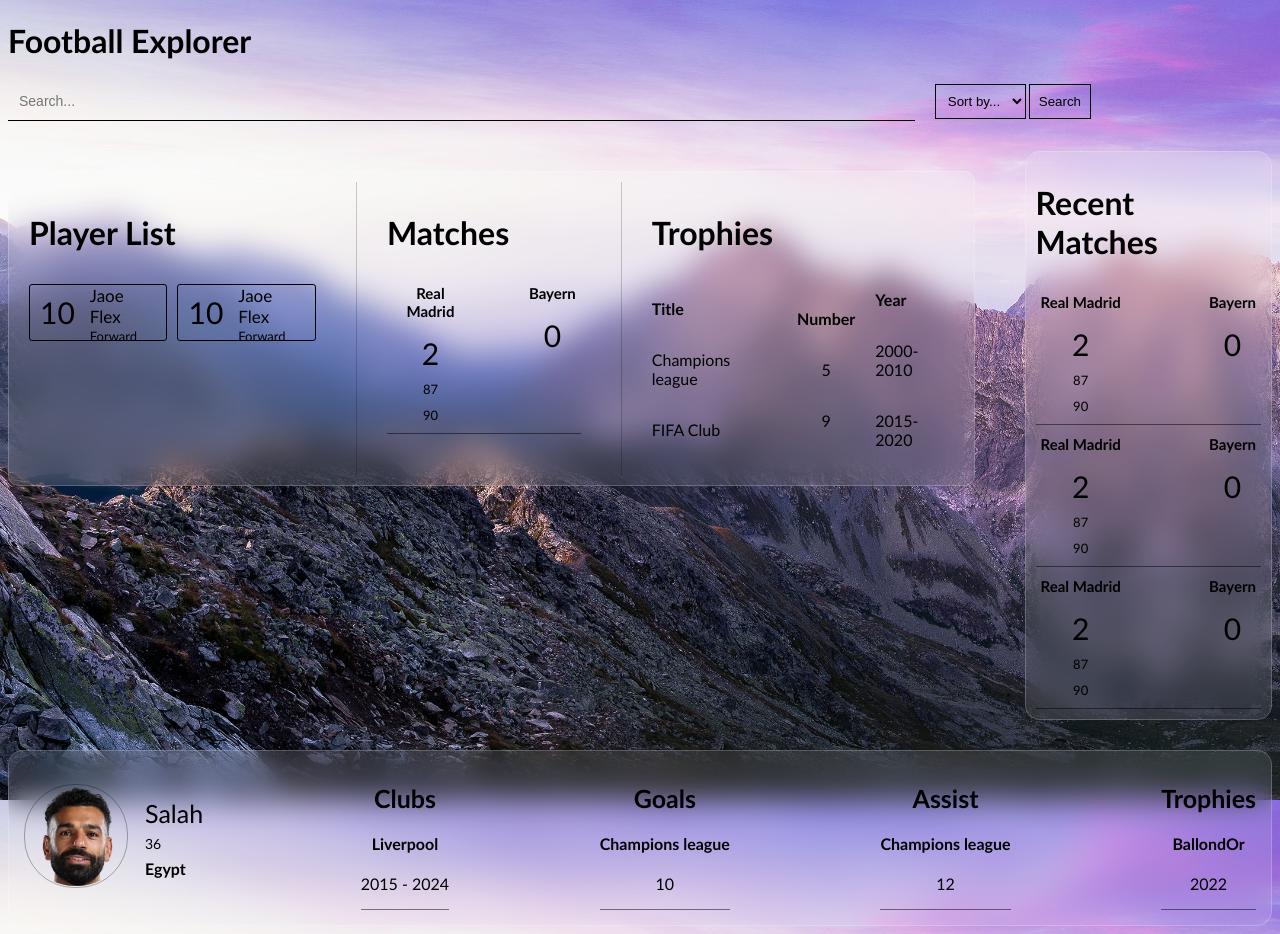
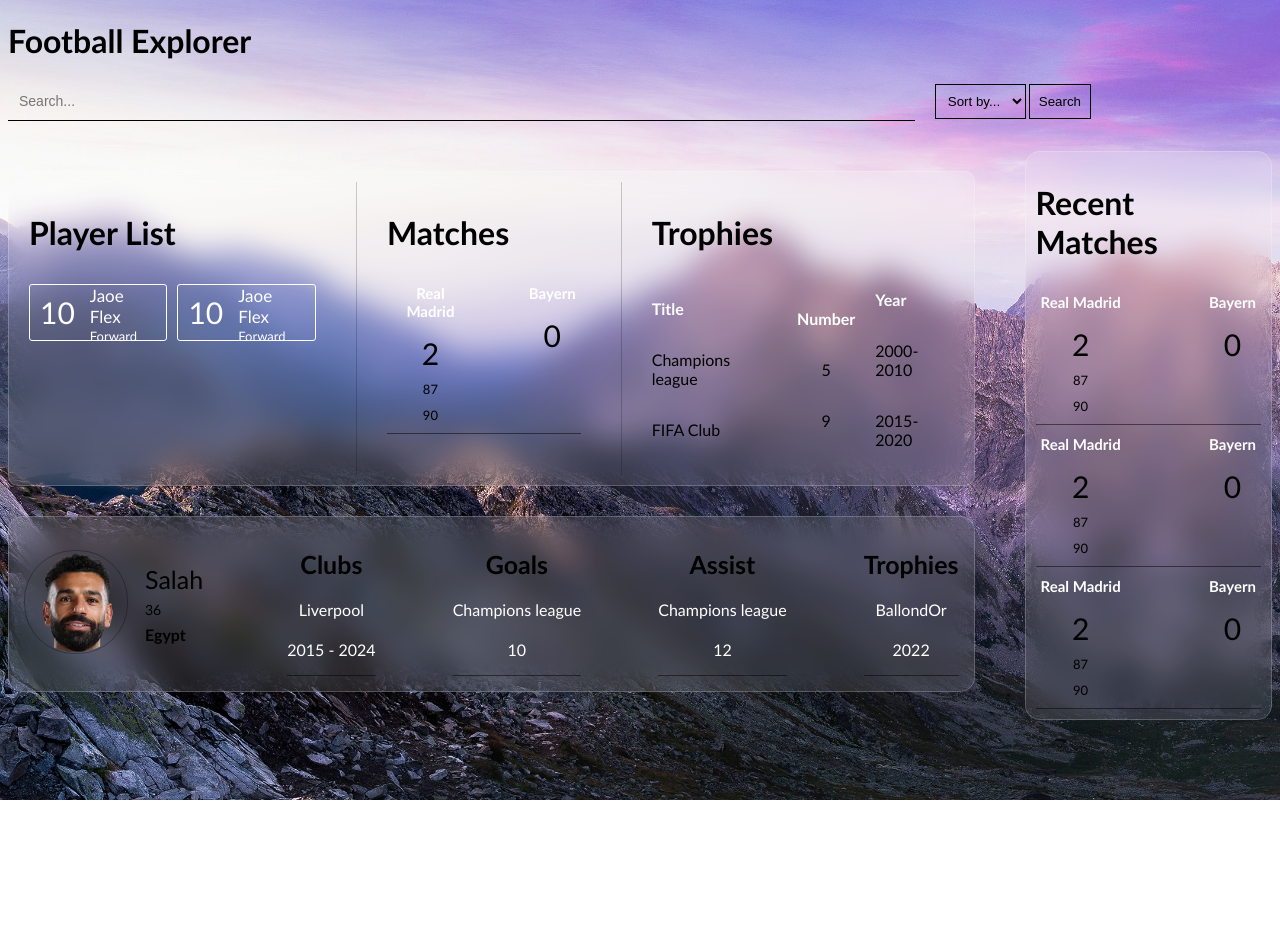
Before and after one commit to Musawer-P/APIs-Projects, a plain HTML site: page interactive-football-data-explorer/index.html in a window 1280 px wide. After the commit the page ends 800 px from the top, so only its background shows below. Drawn offline with Linux system fonts and the light colour scheme.

Commit message:
updating JS File

```diff
--- a/interactive-football-data-explorer/index.html
+++ b/interactive-football-data-explorer/index.html
@@ -16,13 +16,14 @@
     <input type="text" placeholder="Search..." id="search-input">
     <select id="sortSelect">
       <option value="">Sort by...</option>
-      <option value="rating">Player</option>
-      <option value="released">Team</option>
+      <option value="player">Player</option>
+      <option value="team">Team</option>
     </select>
     <button type="button" id="search-btn">Search</button>
   </div>
 <div class = "first-row">
-  <div class="team-div">
+  <div class = "merge" id = "merge">
+  <div class="team-div" id = "team-div">
     <div class="player-list-h1">
       <h1>Player List</h1>
       <div class="player-list">
@@ -84,6 +85,74 @@
     </div>
   </div>
 
+
+  <div class="player-info-main" id = "player-info-main">
+    <div class="container">
+      <div class="player-info">
+        <div class = "image-info">
+        <div class="image">
+          <img src="salah.png" id="player-img">
+        </div>
+
+          <div class="info-name">
+            <p id="player-name">Salah</p>
+            <p id="player-age">36</p>
+            <p id="player-nationality">Egypt</p>
+
+        </div>
+</div>
+
+        <div class="club-div">
+          <div class="club-div-head">
+            <h1>Clubs</h1>
+          </div>
+          <div class="club-div-name">
+            <h4>Liverpool</h4>
+            <p>2015 - 2024</p>
+          </div>
+        </div>
+
+ <div class="club-div">
+          <div class="club-div-head">
+            <h1>Goals</h1>
+          </div>
+          <div class="club-div-name">
+            <h4>Champions league</h4>
+            <p>10</p>
+          </div>
+        </div>
+
+
+        <div class="club-div">
+          <div class="club-div-head">
+            <h1>Assist</h1>
+          </div>
+          <div class="club-div-name">
+            <h4>Champions league</h4>
+            <p>12</p>
+          </div>
+        </div>
+
+
+        <div class="club-div">
+          <div class="club-div-head">
+            <h1>Trophies</h1>
+          </div>
+          <div class="club-div-name">
+            <h4>BallondOr</h4>
+            <p>2022</p>
+          </div>
+        </div>
+
+
+      </div>
+
+
+    </div>
+  </div>
+</div>
+
+
     <div class="recent-match">
       <div class="recent-view-matches">
         <h1>Recent Matches</h1>
@@ -139,71 +208,6 @@
     </div>
 </div>
 
-  <div class="player-info-main">
-    <div class="container">
-      <div class="player-info">
-        <div class = "image-info">
-        <div class="image">
-          <img src="salah.png" id="player-img">
-        </div>
-
-          <div class="info-name">
-            <p id="player-name">Salah</p>
-            <p id="player-age">36</p>
-            <p id="player-nationality">Egypt</p>
-
-        </div>
-</div>
-
-        <div class="club-div">
-          <div class="club-div-head">
-            <h1>Clubs</h1>
-          </div>
-          <div class="club-div-name">
-            <h4>Liverpool</h4>
-            <p>2015 - 2024</p>
-          </div>
-        </div>
-
- <div class="club-div">
-          <div class="club-div-head">
-            <h1>Goals</h1>
-          </div>
-          <div class="club-div-name">
-            <h4>Champions league</h4>
-            <p>10</p>
-          </div>
-        </div>
-
-
-
- <div class="club-div">
-          <div class="club-div-head">
-            <h1>Assist</h1>
-          </div>
-          <div class="club-div-name">
-            <h4>Champions league</h4>
-            <p>12</p>
-          </div>
-        </div>
-
-
-        <div class="club-div">
-          <div class="club-div-head">
-            <h1>Trophies</h1>
-          </div>
-          <div class="club-div-name">
-            <h4>BallondOr</h4>
-            <p>2022</p>
-          </div>
-        </div>
-
-
-      </div>
-
-
-    </div>
-  </div>
   <script src="script.js">
   </script>
 </body>
--- a/interactive-football-data-explorer/script.js
+++ b/interactive-football-data-explorer/script.js
@@ -1,4 +1,27 @@
-const API_KEY = ""; // your football-data.org API key
+  const select = document.getElementById("sortSelect");
+  const playerDiv = document.getElementById("player-info-main");
+  const teamDiv = document.getElementById("team-div");
+
+  select.addEventListener("change", function () {
+    const value = this.value;
+
+    if (value === "player") {
+      playerDiv.style.display = "flex";
+      teamDiv.style.display = "none";
+    } else if (value === "team") {
+      teamDiv.style.display = "flex";
+      playerDiv.style.display = "none";
+    } else {
+      playerDiv.style.display = "none";
+      teamDiv.style.display = "none";
+    }
+  });
+
+
+
+
+
+const API_KEY = "";
 const API_URL = "https://api.football-data.org/v4/teams";
 
 const searchBox = document.getElementById("searchBox");
--- a/interactive-football-data-explorer/style.css
+++ b/interactive-football-data-explorer/style.css
@@ -34,7 +34,8 @@ body{
 }
 
 .list1 , .list2{
-    border: 1px solid black;
+  color: white;
+    border: 1px solid rgb(255, 255, 255);
     padding: 0px 10px;
     width: fit-content;
     height: 55px;
@@ -73,10 +74,20 @@ border-bottom: 1px solid rgba(0, 0, 0, 0.493);
     text-align: center;
     gap: 20px;
 }
+.one #club-name{
+  color: white;
+}
 .two{
         text-align: center;
         align-items: center;
 
+  }
+  .trophies-new #title-trophies , #number-trophies , #year-trophies{
+    color: white;
+
+  }
+  .two #club-name{
+    color: white;
   }
 .team-div{
     margin-top: 50px;
@@ -96,6 +107,7 @@ background: rgba(255, 255, 255, 0.1); /* slight white tint */
 
 .first-row{
   display: flex;
+  width: 100%;
 }
 .player-list{
     display: flex;
@@ -211,7 +223,13 @@ background: rgba(255, 255, 255, 0.1); /* slight white tint */
   border-radius: 50px;
   padding: 1px;
 }
-
+.club-div-name h4{
+  color: white;
+  font-weight: 100;
+}
+.club-div-name p{
+  color: white;
+}
 .recent-match{
   padding: 10px;
   background: rgba(255, 255, 255, 0.1); /* slight white tint */
```
